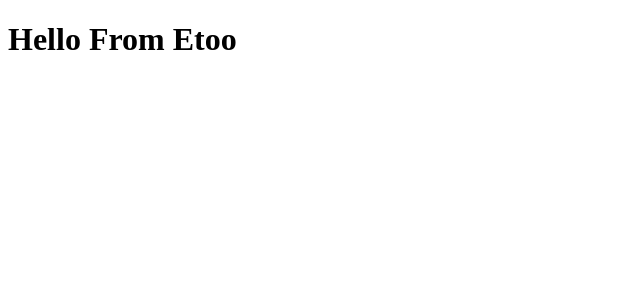
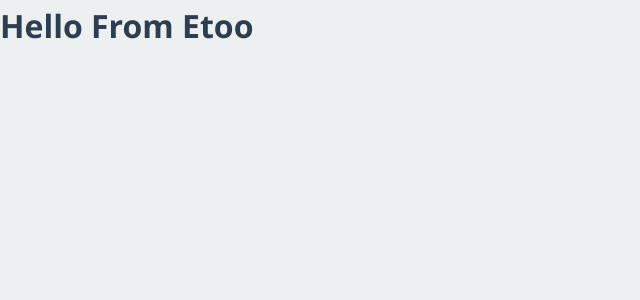
Before and after one commit to etoo31/travel-destination-angular, an Angular app: page / in a window 1280 px wide. Shown: the top 300 px of the page, without its empty margins (0-640 px from the left). Built offline with nearby package versions, Linux system fonts and the light colour scheme.

Commit message:
feat: add global styling

```diff
--- a/src/styles.css
+++ b/src/styles.css
@@ -1 +1,89 @@
 /* You can add global styles to this file, and also import other style files */
+* {
+  margin: 0;
+  padding: 0;
+  box-sizing: border-box;
+}
+:root {
+  /* Color Palette */
+  --primary-color: #3498db;
+  --primary-dark: #2980b9;
+  --secondary-color: #2c3e50;
+  --success-color: #27ae60;
+  --danger-color: #e74c3c;
+  --warning-color: #f39c12;
+  --info-color: #16a085; /* Neutral Colors */
+  --bg-color: #ecf0f1;
+  --card-bg: #ffffff;
+  --text-primary: #2c3e50;
+  --text-secondary: #7f8c8d;
+  --border-color: #dfe6e9; /* Shadows */
+  --shadow-sm: 0 2px 4px rgba(0, 0, 0, 0.1);
+  --shadow-md: 0 4px 6px rgba(0, 0, 0, 0.1);
+  --shadow-lg: 0 10px 20px rgba(0, 0, 0, 0.15); /* Spacing */
+  --spacing-xs: 0.5rem;
+  --spacing-sm: 1rem;
+  --spacing-md: 1.5rem;
+  --spacing-lg: 2rem;
+  --spacing-xl: 3rem; /* Border Radius */
+  --radius-sm: 4px;
+  --radius-md: 8px;
+  --radius-lg: 12px;
+}
+body {
+  font-family: 'Segoe UI', Tahoma, Geneva, Verdana, sans-serif;
+  background-color: var(--bg-color);
+  color: var(--text-primary);
+  line-height: 1.6;
+}
+
+.btn {
+  padding: 0.75rem 1.5rem;
+  border: none;
+  border-radius: var(--radius-md);
+  font-size: 1rem;
+  font-weight: 600;
+  cursor: pointer;
+  transition: all 0.3s ease;
+  display: inline-block;
+  text-align: center;
+}
+.btn-primary {
+  background: var(--primary-color);
+  color: white;
+  width: 100%;
+}
+.btn-primary:hover {
+  background: var(--primary-dark);
+  transform: translateY(-2px);
+  box-shadow: var(--shadow-md);
+}
+.btn-secondary {
+  background: var(--secondary-color);
+  color: white;
+}
+.btn-secondary:hover {
+  background: #34495e;
+}
+.btn-success {
+  background: var(--success-color);
+  color: white;
+  padding: 0.5rem 1rem;
+  font-size: 0.9rem;
+}
+.btn-success:hover {
+  background: #229954;
+}
+.btn-danger {
+  background: var(--danger-color);
+  color: white;
+  padding: 0.5rem 1rem;
+  font-size: 0.9rem;
+}
+.btn-danger:hover {
+  background: #c0392b;
+}
+.btn-small {
+  padding: 0.4rem 0.8rem;
+  font-size: 0.85rem;
+}
```
